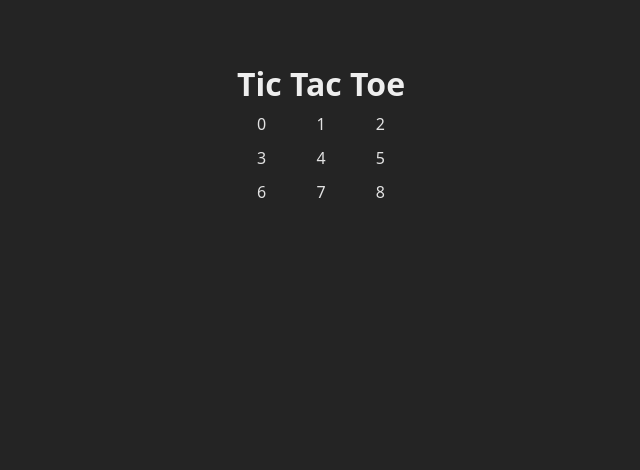
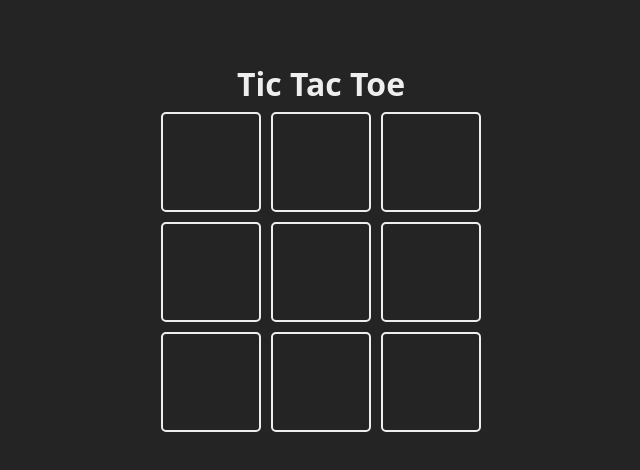
Before and after one commit to hectorc2907/practice-react, a React (Vite) app in the folder projects/02-tic-tac-toe/: page / in a window 1280 px wide. Shown: the top 470 px of the page, without its empty margins (319-959 px from the left). Built offline with nearby package versions, Linux system fonts and the light colour scheme.

Commit message:
se dibuja los cuadrados del tictactoe sin numeros junto con la identificacion de estado de las cajas

```diff
--- a/projects/02-tic-tac-toe/src/App.jsx
+++ b/projects/02-tic-tac-toe/src/App.jsx
@@ -1,3 +1,4 @@
+import { useState } from "react";
 import "./App.css";
 
 const TURN = {
@@ -5,19 +6,19 @@ const TURN = {
   O: "o",
 };
 
-const board = Array(9).fill(null);
+const Square = ({ children, updateBoard, index }) => {
+  return <div className="square">{children}</div>;
+};
 
 export function App() {
+  const [board, setBoard] = useState(Array(9).fill(null));
+  console.log(board)
   return (
     <main className="board">
       <h1>Tic Tac Toe</h1>
       <section className="game">
         {board.map((_, index) => {
-          return (
-            <div className="cell" key={index}>
-              <span className="cell__content">{index}</span>
-            </div>
-          );
+          return <Square key={index} index={index}></Square>;
         })}
       </section>
     </main>
```
